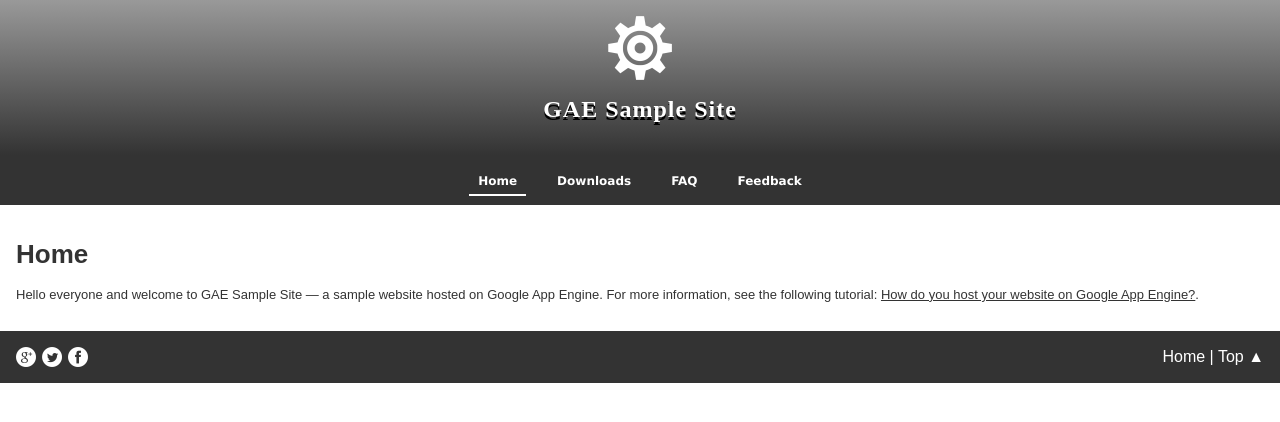
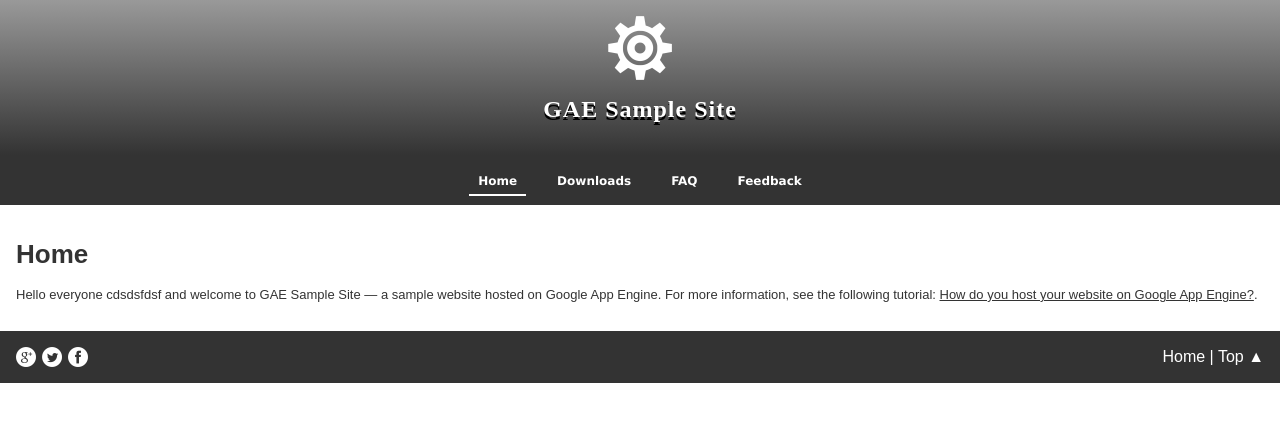
Before and after one commit to bandlavenubabu/Myrepository, a plain HTML site: page sample-app/website/index.html in a window 1280 px wide. Drawn offline with Linux system fonts and the light colour scheme.

Commit message:
Update index.html

```diff
--- a/sample-app/website/index.html
+++ b/sample-app/website/index.html
@@ -23,7 +23,7 @@
   </nav>
   <main>
     <h1>Home</h1>
-    <p>Hello everyone and welcome to GAE Sample Site — a sample website hosted on Google App Engine. For more information, see the following tutorial: <a href="https://developer.mozilla.org/en-US/docs/Learn/Common_questions/How_do_you_host_your_website_on_Google_App_Engine" title="How do you host your website on Google App Engine? - Learn web development | MDN">How do you host your website on Google App Engine?</a>.</p>
+    <p>Hello everyone cdsdsfdsf and welcome to GAE Sample Site — a sample website hosted on Google App Engine. For more information, see the following tutorial: <a href="https://developer.mozilla.org/en-US/docs/Learn/Common_questions/How_do_you_host_your_website_on_Google_App_Engine" title="How do you host your website on Google App Engine? - Learn web development | MDN">How do you host your website on Google App Engine?</a>.</p>
   </main>
   <footer>
     <a href="https://plus.google.com/share?url=http%3A%2F%2Fgaesamplesite.appspot.com%2F" target="_blank" title="Share on Google+">
```
